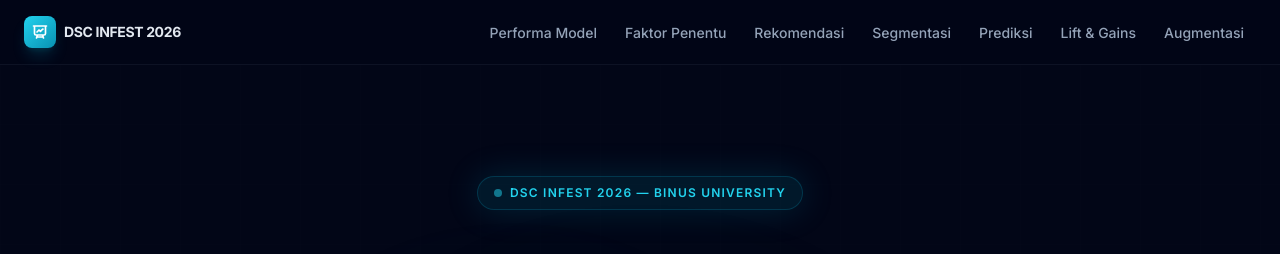
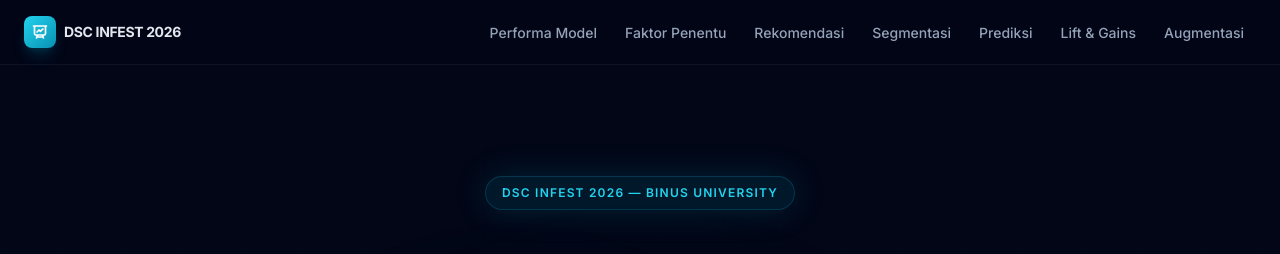
Before and after one commit to SAMUEL71444/app_infest, a React (Vite) app: page / in a window 1280 px wide. Shown: the top 254 px of the page. Built offline with nearby package versions, Linux system fonts and the light colour scheme.

Commit message:
hapus titik

```diff
--- a/src/components/HeroSection.tsx
+++ b/src/components/HeroSection.tsx
@@ -89,7 +89,6 @@ export default function HeroSection() {
         {/* Badge */}
         <div className="flex justify-center mb-8">
           <span className="inline-flex items-center gap-2 px-4 py-2 text-xs font-semibold tracking-widest uppercase rounded-full bg-brand-500/10 text-brand-400 border border-brand-500/20 animate-pulse-glow">
-            <span className="w-2 h-2 rounded-full bg-brand-400 animate-pulse" />
             DSC INFEST 2026 — BINUS University
           </span>
         </div>
--- a/src/components/IntroSplash.tsx
+++ b/src/components/IntroSplash.tsx
@@ -59,7 +59,6 @@ export default function IntroSplash() {
       {/* Content */}
       <div className="relative z-10 text-center px-6">
         <span className="inline-flex items-center gap-2 px-4 py-1.5 mb-7 text-[11px] font-semibold tracking-widest uppercase rounded-full bg-brand-500/10 text-brand-400 border border-brand-500/20 animate-fade-in-up delay-200">
-          <span className="w-1.5 h-1.5 rounded-full bg-brand-400 animate-pulse" />
           DSC INFEST 2026
         </span>
 
```
